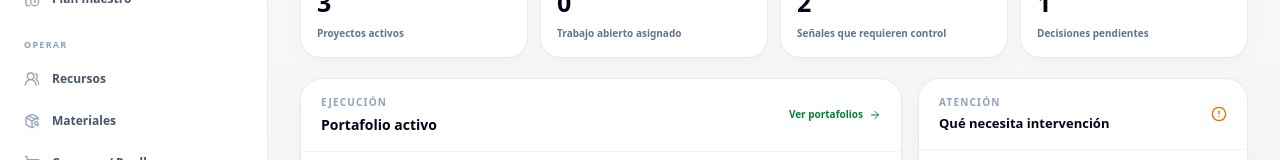
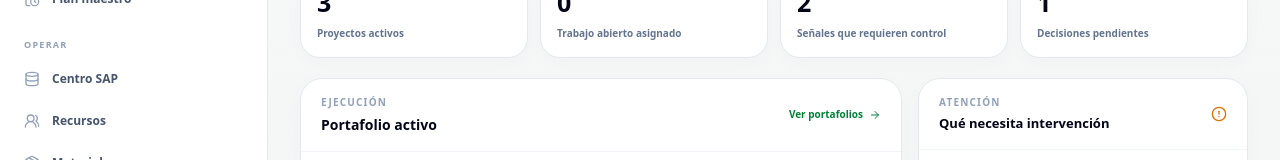
Before and after one commit to willyuceda10-alt/Nexus, a React (Vite) app: page / in a window 1280 px wide. Shown: the part 496-656 px from the top of the page. Built offline with nearby package versions, Linux system fonts and the light colour scheme; no server answers.

Commit message:
feat(web): expose SAP command center in sidebar

```diff
--- a/src/components/layout/Sidebar.tsx
+++ b/src/components/layout/Sidebar.tsx
@@ -8,6 +8,7 @@ import {
   ChevronRight,
   CircleDollarSign,
   Columns3,
+  Database,
   FileText,
   FolderKanban,
   Gauge,
@@ -65,6 +66,7 @@ export const Sidebar: React.FC = () => {
   ];
 
   const operationsItems: NavigationItem[] = [
+    { id: 'sap', label: 'Centro SAP', icon: Database },
     { id: 'resources', label: 'Recursos', icon: UsersRound },
     { id: 'materials', label: 'Materiales', icon: PackageSearch },
     { id: 'procurement', label: 'Compras / Por llegar', icon: ShoppingCart },
```
